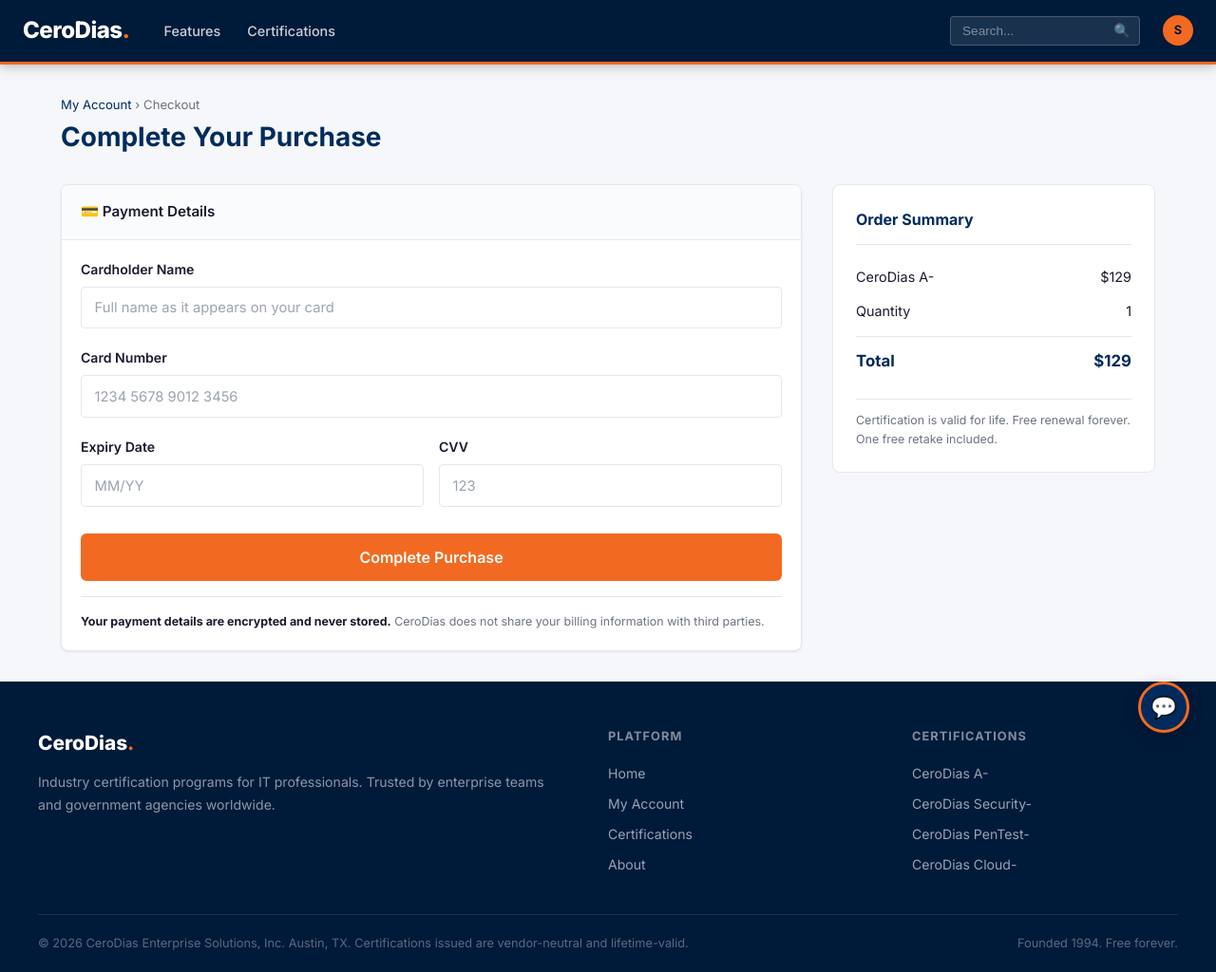
After one commit to dodgyyet/CeroDias, a Flask app: page /checkout in a window 1280 px wide. The commit adds this page. Shown: the whole page at 95% size. Run offline with Flask 3, Linux system fonts and the light colour scheme; the visitor is signed in with stand-in values (Sample User, id 1); data that the repository does not hold is empty; parts of the project's set-up code (start-up, migrations or seed data) failed here and were passed over.

Commit message:
Add checkout payment wall that declines all cards
Buying a cert now requires going through a payment form. Prices lowered to reflect the consumer-first brand. The debug crash path remains accessible to tools that bypass the UI.

```diff
--- a/app/routes/account.py
+++ b/app/routes/account.py
@@ -44,7 +44,7 @@ def account():
             "customer_username": username,
             "cert": "CeroDias A-",
             "quantity": 1,
-            "total": 219,
+            "total": 129,
             "voucher_code": code,
             "date": "2026-03-11",
             "status": "issued",
--- a/app/routes/purchase.py
+++ b/app/routes/purchase.py
@@ -28,12 +28,21 @@ from app.storage.memory_store import MemoryStore
 bp = Blueprint('purchase', __name__)
 
 CERT_PRICES = {
-    "a-":        219,
-    "network-":  349,
-    "security-": 392,
-    "linux-":    338,
-    "pentest-":  466,
-    "cloud-":    359,
+    "a-":        129,
+    "network-":  179,
+    "security-": 199,
+    "linux-":    159,
+    "pentest-":  249,
+    "cloud-":    189,
+}
+
+CERT_NAMES = {
+    "a-":        "CeroDias A-",
+    "network-":  "CeroDias Network-",
+    "security-": "CeroDias Security-",
+    "linux-":    "CeroDias Linux-",
+    "pentest-":  "CeroDias PenTest-",
+    "cloud-":    "CeroDias Cloud-",
 }
 
 
@@ -93,3 +102,40 @@ def purchase():
     }
     store.add_order(new_order)
     return redirect(url_for('account.account'))
+
+
+@bp.route('/checkout', methods=['GET', 'POST'])
+@require_login
+def checkout():
+    cert_id = request.args.get('cert_id', 'a-').strip().lower()
+    if cert_id not in CERT_PRICES:
+        cert_id = 'a-'
+    cert_name = CERT_NAMES.get(cert_id, 'CeroDias A-')
+    price = CERT_PRICES.get(cert_id, 129)
+
+    if request.method == 'POST':
+        cert_id = request.form.get('cert_id', cert_id).strip().lower()
+        if cert_id not in CERT_PRICES:
+            cert_id = 'a-'
+        cert_name = CERT_NAMES.get(cert_id, 'CeroDias A-')
+        price = CERT_PRICES.get(cert_id, 129)
+        quantity = int(request.form.get('quantity', '1') or '1')
+        return render_template(
+            'checkout.html',
+            cert_id=cert_id,
+            cert_name=cert_name,
+            price=price,
+            quantity=quantity,
+            declined=True,
+            error="Your card was declined. Please check your details and try again.",
+        )
+
+    return render_template(
+        'checkout.html',
+        cert_id=cert_id,
+        cert_name=cert_name,
+        price=price,
+        quantity=1,
+        declined=False,
+        error=None,
+    )
--- /dev/null
+++ b/app/templates/checkout.html
@@ -0,0 +1,82 @@
+{% extends "base.html" %}
+
+{% block title %}Checkout — CeroDias{% endblock %}
+
+{% block content %}
+<div class="page-container">
+    <div class="page-header">
+        <div style="font-size: 0.82rem; color: var(--muted); margin-bottom: 0.4rem;">
+            <a href="/account">My Account</a> &rsaquo; Checkout
+        </div>
+        <h2>Complete Your Purchase</h2>
+    </div>
+
+    {% if declined %}
+    <div class="payment-declined-banner">
+        Payment declined. Your card could not be processed. Please check your details or try a different card.
+    </div>
+    {% endif %}
+
+    <div class="checkout-layout">
+        <!-- Payment form -->
+        <div class="card">
+            <div class="card-header">&#128179; Payment Details</div>
+            <div class="card-body">
+                <form method="POST" action="/checkout?cert_id={{ cert_id }}">
+                    <input type="hidden" name="cert_id" value="{{ cert_id }}">
+                    <input type="hidden" name="quantity" value="{{ quantity }}">
+
+                    <div class="form-group">
+                        <label class="form-label">Cardholder Name</label>
+                        <input type="text" class="form-control" name="cardholder_name" placeholder="Full name as it appears on your card" required>
+                    </div>
+
+                    <div class="form-group">
+                        <label class="form-label">Card Number</label>
+                        <input type="text" class="form-control" name="card_number" placeholder="1234 5678 9012 3456" maxlength="19" required>
+                    </div>
+
+                    <div class="card-row">
+                        <div class="form-group">
+                            <label class="form-label">Expiry Date</label>
+                            <input type="text" class="form-control" name="expiry" placeholder="MM/YY" maxlength="5" required>
+                        </div>
+                        <div class="form-group">
+                            <label class="form-label">CVV</label>
+                            <input type="text" class="form-control" name="cvv" placeholder="123" maxlength="3" required>
+                        </div>
+                    </div>
+
+                    <button type="submit" class="btn btn-primary btn-block btn-lg" style="margin-top: 0.5rem;">Complete Purchase</button>
+                </form>
+
+                <div class="security-note">
+                    <strong>Your payment details are encrypted and never stored.</strong> CeroDias does not share your billing information with third parties.
+                </div>
+            </div>
+        </div>
+
+        <!-- Order summary -->
+        <div class="checkout-summary">
+            <div class="checkout-summary-title">Order Summary</div>
+
+            <div class="checkout-line">
+                <span>{{ cert_name }}</span>
+                <span>${{ price }}</span>
+            </div>
+            <div class="checkout-line">
+                <span>Quantity</span>
+                <span>{{ quantity }}</span>
+            </div>
+            <div class="checkout-line checkout-line-total">
+                <span>Total</span>
+                <span>${{ price * quantity }}</span>
+            </div>
+
+            <div class="checkout-note">
+                Certification is valid for life. Free renewal forever. One free retake included.
+            </div>
+        </div>
+    </div>
+</div>
+{% endblock %}
```
Also changed, not shown: app/templates/account.html (+17 -24 lines).
